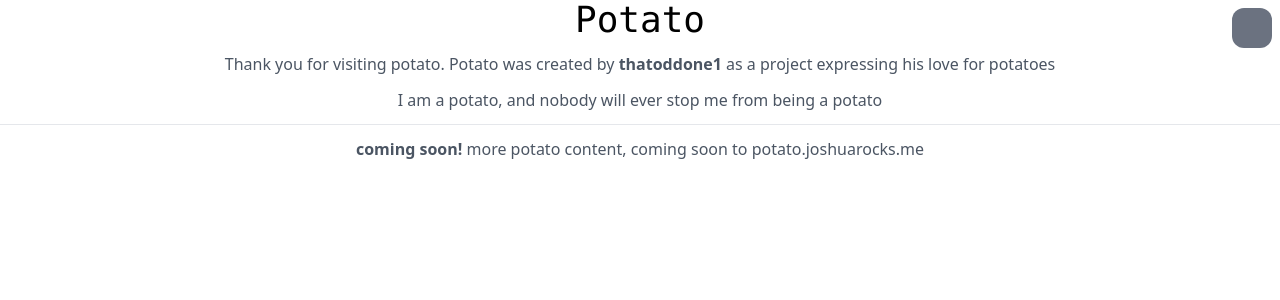
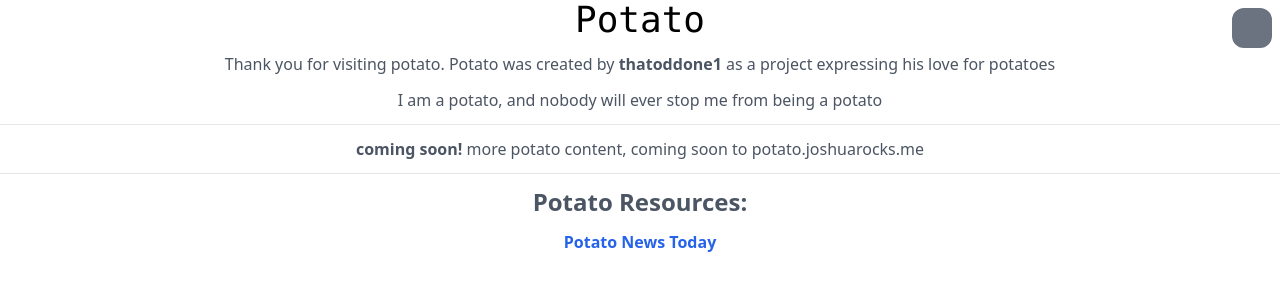
Before and after one commit to Thatoddone1/potato, a SvelteKit app: page /about in a window 1280 px wide. Shown: the top 300 px of the page. Built offline with nearby package versions, Linux system fonts and the light colour scheme.

Commit message:
added potato resoruces

```diff
--- a/src/routes/about/+page.svelte
+++ b/src/routes/about/+page.svelte
@@ -12,3 +12,12 @@
 <p class="m-3 text-center text-gray-600">
 	<bold class="font-bold">coming soon!</bold> more potato content, coming soon to potato.joshuarocks.me
 </p>
+<hr />
+<p class="m-3 text-center text-2xl text-gray-600">
+	<bold class="font-bold">Potato Resources:</bold>
+</p>
+<p class="m-3 text-center font-bold text-blue-600">
+	<a
+		href="https://www.potatonewstoday.com"
+		>Potato News Today</a>
+</p>
```
